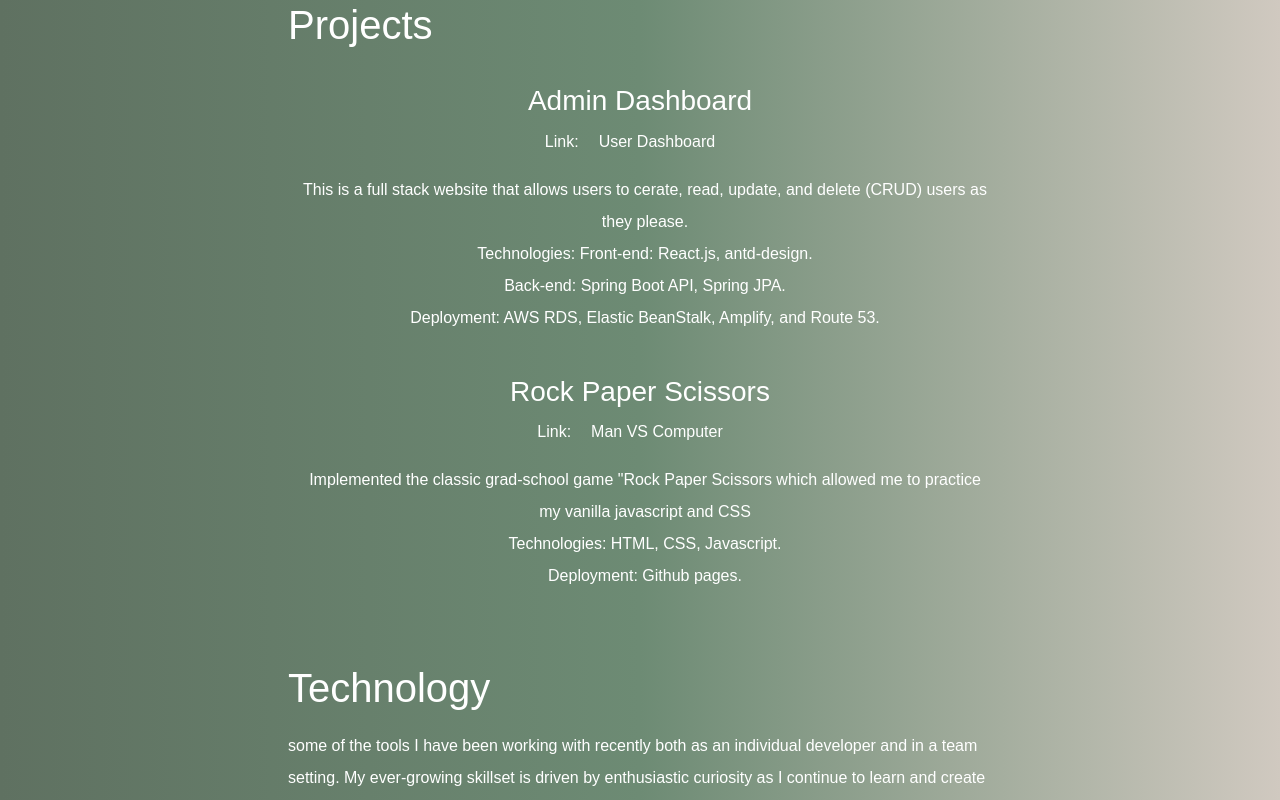
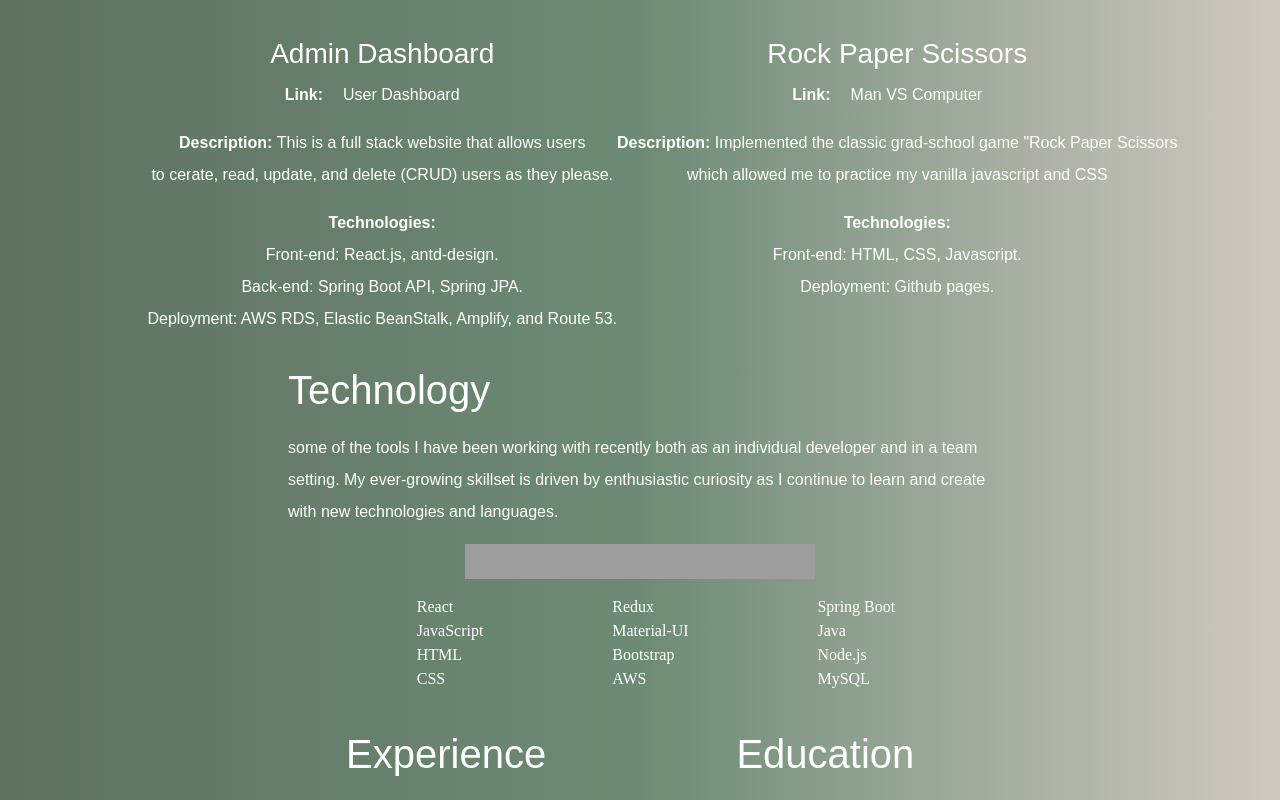
Before and after one commit to raboomar/Portifolio, a React (Create React App) app in the folder portifolio/: page / in a window 1280 px wide. Shown: the part 900-1700 px from the top of the page. Built offline with nearby package versions, Linux system fonts and the light colour scheme; grey boxes are pictures that could not be loaded.

Commit message:
adjusted css

```diff
--- a/portifolio/src/App.js
+++ b/portifolio/src/App.js
@@ -3,9 +3,9 @@ import Projects from "./pages/Projects/Projects.jsx";
 import Skills from "./pages/Skills/Skills.jsx";
 import Contact from "./pages/Contact/Contact.jsx";
 import AboutMe from "./pages/AboutMe/AboutMe.jsx";
-import Education from "./pages/education/Education.jsx";
-import WorkExperience from "./pages/workExperience/WorkExperience.jsx";
+
 import "./app.css";
+import ExperEdu from "./components/ExperEdu.jsx";
 
 function App() {
   return (
@@ -13,10 +13,10 @@ function App() {
       <LandingPage />
       {/* <Navbar /> */}
       <AboutMe />
-      <WorkExperience />
+
       <Projects />
       <Skills />
-      <Education />
+      <ExperEdu />
       <Contact />
     </div>
   );
--- a/portifolio/src/app.css
+++ b/portifolio/src/app.css
@@ -57,13 +57,12 @@ body {
     grid-template-areas:
       'top top'
       'about about'
-
       'projects projects'
       'tech tech'
-      'exp edu'
+      'experEdu experEdu'
+      'contact contact';
 
-      'contact contact';
-    grid-gap: 1rem;
+    /* grid-gap: 1rem; */
   }
   .my-1 {
     margin: 1rem 0;
--- /dev/null
+++ b/portifolio/src/components/ExperEdu.jsx
@@ -0,0 +1,16 @@
+import React from "react";
+import Education from "../pages/education/Education";
+import WorkExperience from "../pages/workExperience/WorkExperience";
+import "./experEdu.css";
+const ExperEdu = () => {
+  return (
+    <div className="experEdu-container">
+      <div className="exper-container">
+        <Education />
+        <WorkExperience />
+      </div>
+    </div>
+  );
+};
+
+export default ExperEdu;
--- /dev/null
+++ b/portifolio/src/components/experEdu.css
@@ -0,0 +1,10 @@
+.experEdu-container{
+    grid-area: experEdu ;
+}
+.exper-container{
+    display: grid;
+    grid-template-areas:
+      'exp edu ';
+
+justify-content: center;
+}
--- a/portifolio/src/pages/AboutMe/aboutMe.css
+++ b/portifolio/src/pages/AboutMe/aboutMe.css
@@ -10,6 +10,10 @@ border-radius: 50%;
 }
 .profile-about {
   grid-area: about;
+  display: flex;
+  flex-direction: column;
+  align-items: center;
+  justify-content: center;
   text-align: center;
 }
 
--- a/portifolio/src/pages/Projects/Projects.jsx
+++ b/portifolio/src/pages/Projects/Projects.jsx
@@ -3,57 +3,58 @@ import "./projects.css";
 function Projects() {
   return (
     <div id="projects" className="profile-projects">
-      <div className="skill-title">
-        <h2 className="project-title">Projects</h2>
+      <div className="project-title">
+        <h2 className="project-title-word">Projects</h2>
       </div>
-
-      <div className="project-row">
-        {/* <img
-          className="project-left"
-          src="https://i.imgur.com/yYFvI9k.png"
-          alt="code-img"
-        /> */}
+      <div className="project-container">
+        <div className="project1">
+          <div className=" project1-box">
             <div>
-          <h3 className="tech-title">Admin Dashboard</h3>
-          <div className="toolsList">
+              <h3>Admin Dashboard</h3>
               <p>
-              Link:
+                <strong> Link:</strong>
                 <a href="https://main.d21nudikvh3ule.amplifyapp.com/">
                   User Dashboard
                 </a>
               </p>
-            <p className="about-project-right">
-              This is a full stack website that allows users to cerate, read,
-              update, and delete (CRUD) users as they please.
+              <p>
+                <strong>Description: </strong> This is a full stack website that
+                allows users <br /> to cerate, read, update, and delete (CRUD)
+                users as they please.
+              </p>
+              <p>
+                <strong> Technologies: </strong>
                 <br />
-              Technologies: Front-end: React.js, antd-design.
-              <br />
-              Back-end: Spring Boot API, Spring JPA.
-              <br />
+                Front-end: React.js, antd-design. <br />
+                Back-end: Spring Boot API, Spring JPA. <br />
                 Deployment: AWS RDS, Elastic BeanStalk, Amplify, and Route 53.
               </p>
             </div>
           </div>
         </div>
-      <div className="project-row">
+
+        <div className="project2">
+          <div className="project2-box ">
             <div>
-          <h3 className="tech-title">Rock Paper Scissors</h3>
-          <div className="toolsList">
-            <p className="project-link">
-              Link:
+              <h3>Rock Paper Scissors</h3>
+              <p>
+                <strong> Link:</strong>
                 <a href="https://raboomar.github.io/-rock-paper-scissors/">
                   Man VS Computer
                 </a>
               </p>
-
-            <p className="about-project-right">
-              Implemented the classic grad-school game "Rock Paper Scissors
-              which allowed me to practice my vanilla javascript and CSS
+              <p>
+                <strong>Description: </strong> Implemented the classic
+                grad-school game "Rock Paper Scissors <br /> which allowed me to
+                practice my vanilla javascript and CSS
+              </p>
+              <p>
+                <strong> Technologies: </strong>
                 <br />
-              Technologies: HTML, CSS, Javascript.
-              <br />
+                Front-end: HTML, CSS, Javascript. <br />
                 Deployment: Github pages.
               </p>
+            </div>
           </div>
         </div>
       </div>
--- a/portifolio/src/pages/Projects/projects.css
+++ b/portifolio/src/pages/Projects/projects.css
@@ -2,43 +2,36 @@
     grid-area: projects;
 }
 
+.project-container{
+    display: grid;
+    grid-template-areas:
+    'title tile'
+      'project1 project2 ';
+      /* 'project2 project2'; */
+justify-content: center;
+}
 .project-title{
-    display: flex;
-margin-top: 20px;
+    grid-area: title;
 
 }
-.project-link{
-    margin: none;
+.project-title-word{
+    text-align: center;
+    line-height:100px;
+    vertical-align:middle
 }
-.github-link{
-margin: 0;
-color: #D0C9C0;
+.project1{
+    grid-area: project1;
+    margin-left: 45px;
+
+
+}
+.project2{
+    grid-area: project2;
+
 }
 
-.project-left{
-    height: 300px;
-    width: 300px;
-    float: left;
 
-}
-.project-right{
-    width: 25%;
-    float: right;
-    margin-left: 30px;
-}
-.about-project-right{
-    margin-left: 10px;
-}
-.skill-title{
-    width: 55%;
-    margin: 50px auto 10px auto;
-    text-align: left;
-    padding: 0;
-}
-.project-row{
-    width: 55%;
-    margin: 25px auto 25px auto;
-}
+
 @media only screen and (max-width: 600px) {
     .project-row {
       width: 100%;
```
Lines whose indentation alone changed are shown as unchanged.
